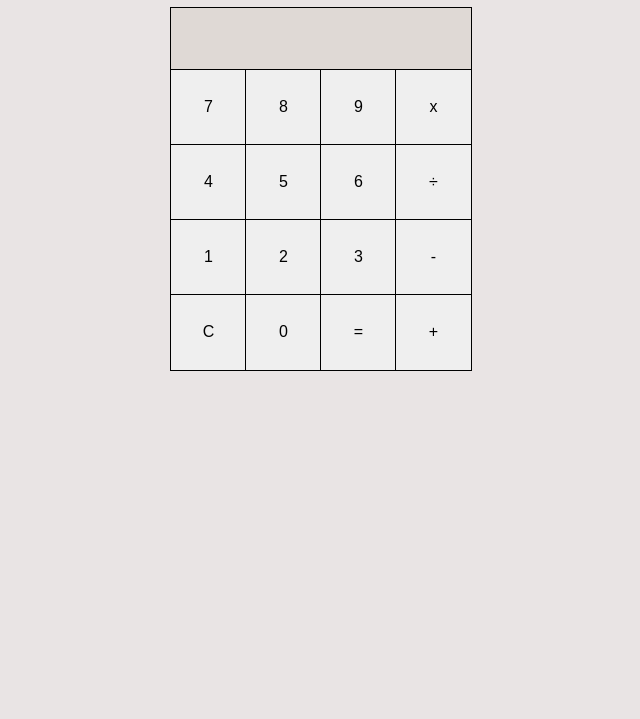
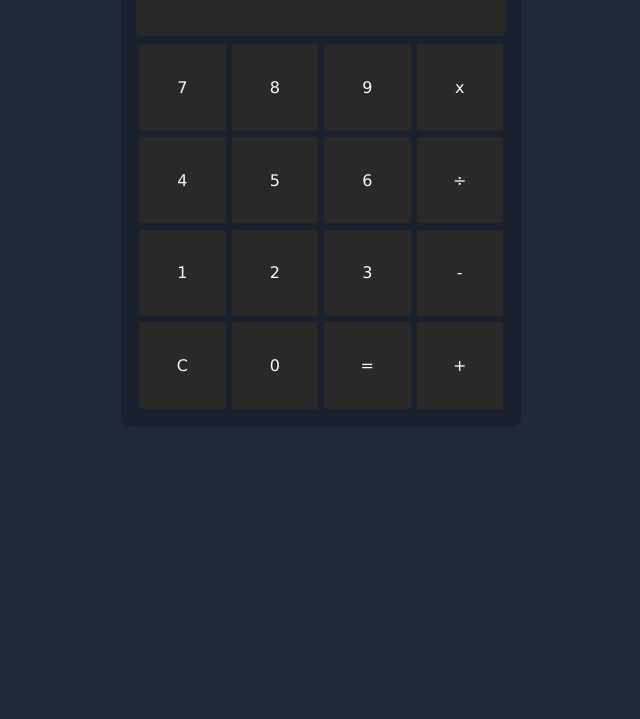
Before and after one commit to GeorgeZisis95/calculator, a plain HTML site: page index.html in a window 1280 px wide. Shown: the part 81-800 px from the top of the page, without its empty margins (319-959 px from the left). Drawn offline with Linux system fonts and the light colour scheme.

Commit message:
Add some css for colors

```diff
--- a/index.html
+++ b/index.html
@@ -11,7 +11,6 @@
 </head>
 
 <body>
-    <h1>Calculator</h1>
     <div class="container">
         <input id="display" readonly>
         <button id="button" onclick="appendToDisplay('7')">7</button>
--- a/script.js
+++ b/script.js
@@ -36,7 +36,7 @@ function calculate() {
         display.value = add(numOne, numTwo)
     } else if (opSymb === "-") {
         display.value = sub(numOne, numTwo)
-    } else if (opSymb === "*") {
+    } else if (opSymb === "x") {
         display.value = mul(numOne, numTwo)
     } else if (opSymb === "/") {
         display.value = div(numOne, numTwo)
--- a/style.css
+++ b/style.css
@@ -1,35 +1,53 @@
+* {
+    box-sizing: border-box;
+    font-family: Verdana, Geneva, Tahoma, sans-serif;
+}
+
 body {
     display: flex;
     flex-direction: column;
     justify-content: center;
     align-items: center;
-    background-color: #e9e4e4;
+    background-color: #1F2937;
+    color: #F9FAF8;
 }
 
 input {
     height: 20%;
     width: 100%;
-    border: none;
-    background-color: #dfd9d5;
+    margin-bottom: 5px;
+    border: 1px solid #1F2937;
+    border-radius: 5px;
+    background-color: #2b2927;
+    color: #F9FAF8;
     font-size: 24px;
 }
 
 .container {
-    height: 300px;
-    width: 300px;
-    border: 1px solid black;
+    height: 500px;
+    width: 400px;
+    min-height: 100px;
+    min-width: 100px;
     display: flex;
     justify-content: center;
     align-items: center;
     flex-wrap: wrap;
-    min-height: 100px;
-    min-width: 100px;
+    background-color: rgb(24, 33, 45);
+    padding: 15px 15px;
+    border-radius: 10px;
 }
 
 #button {
     aspect-ratio: 1/1;
     width: 25%;
-    border: none;
-    outline: 1px solid black;
+    background-color: #2b2927;
+    border: 3px solid rgb(24, 33, 45);
+    border-radius: 5px;
     font-size: 1rem;
+    color: #F9FAF8;
+    cursor: pointer;
 }
+
+#button:hover {
+    background-color: #5f5955;
+}
```
